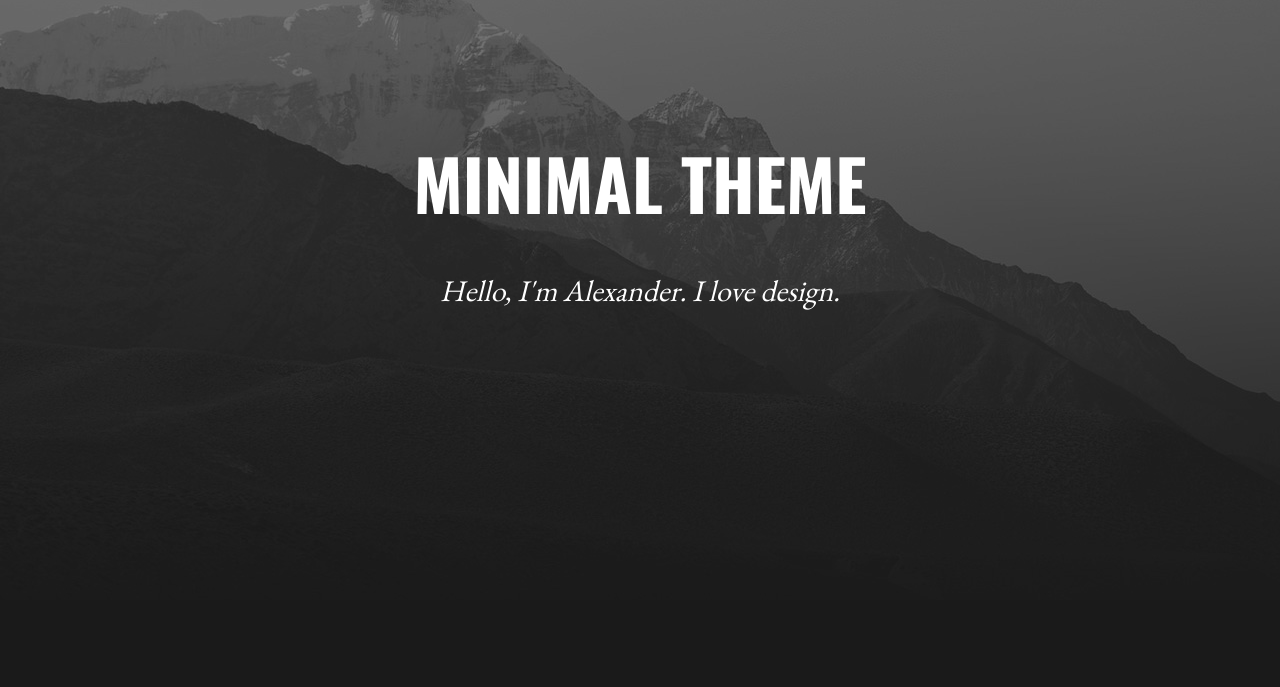
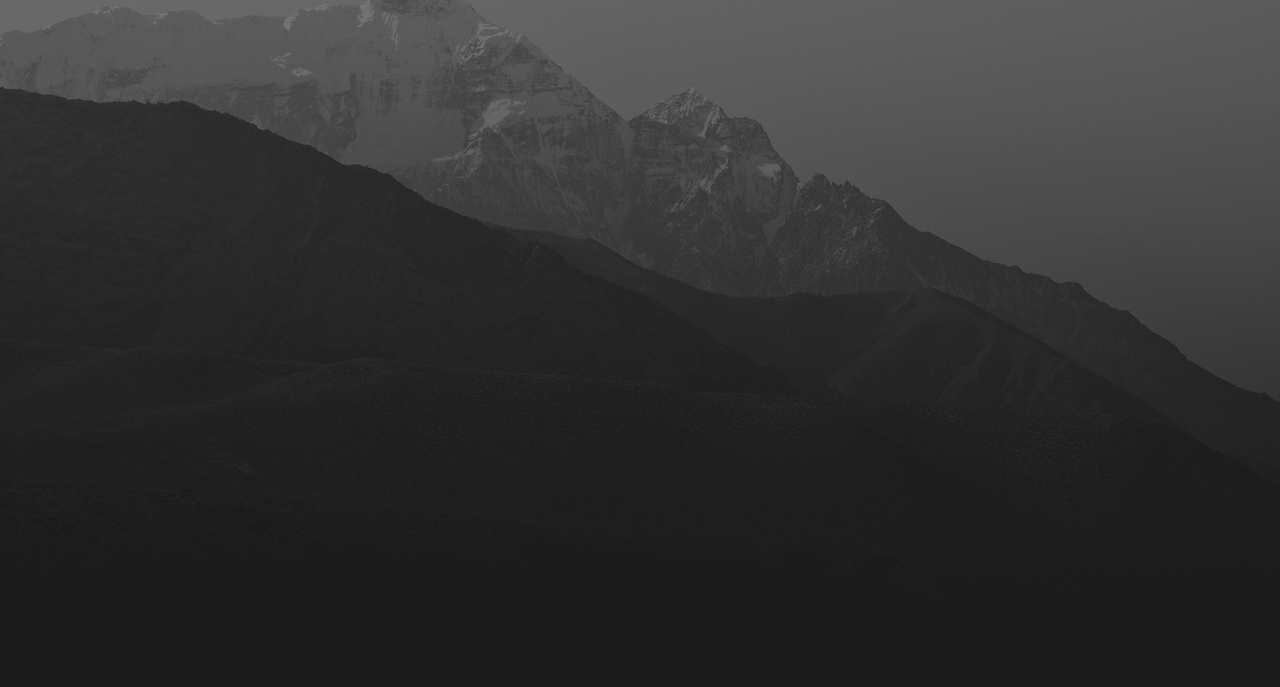
Before and after one commit to woynowskiy/woynowskiy.github.io, a plain HTML site: page index.html in a window 1280 px wide. Shown: the part 90-777 px from the top of the page. Drawn offline with nearby package versions, Linux system fonts and the light colour scheme.

Commit message:
Update index.html

```diff
--- a/index.html
+++ b/index.html
@@ -7,7 +7,7 @@
     <meta name="author" content="">
     <link rel="shortcut icon" href="assets/ico/favicon.png">
 
-    <title>MINIMAL</title>
+    <title></title>
 
     <!-- Bootstrap core CSS -->
     <link href="assets/css/bootstrap.css" rel="stylesheet">
@@ -64,9 +64,9 @@
 			</div>
 			<br>
 			<div class="row">
-				<h1>MINIMAL THEME</h1>
+				<h1></h1>
 				<br>
-				<h3>Hello, I'm Alexander. I love design.</h3>
+				<h3></h3>
 				<br>
 				<br>
 				<div class="col-lg-6 col-lg-offset-3">
```
